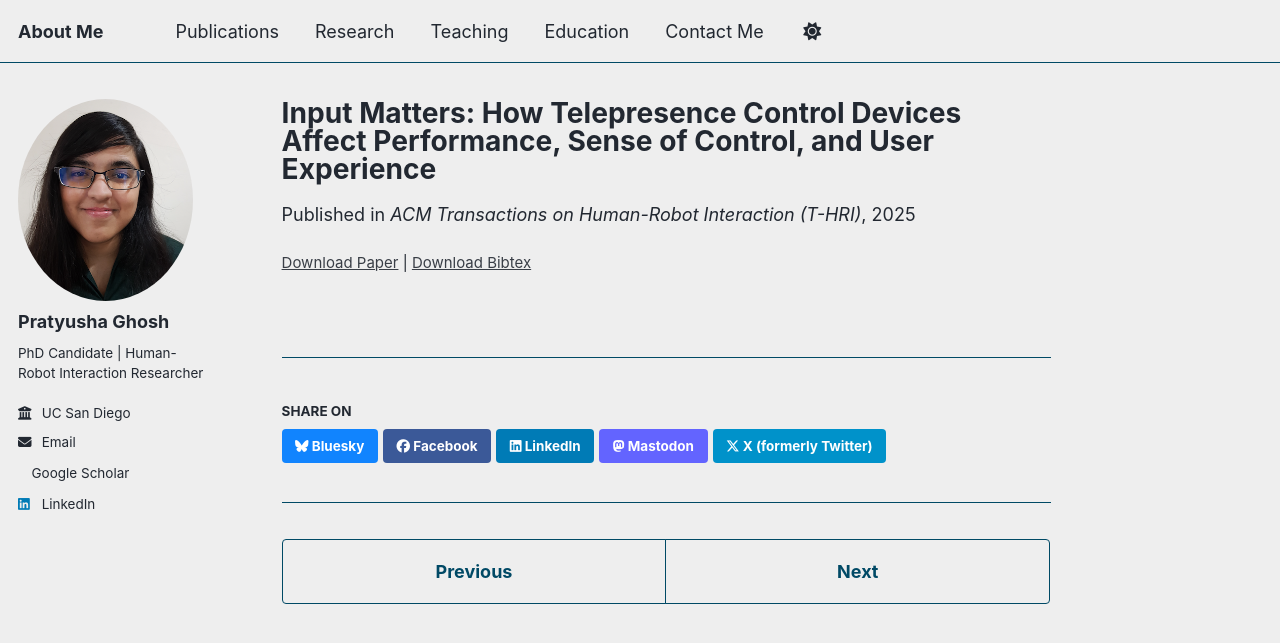
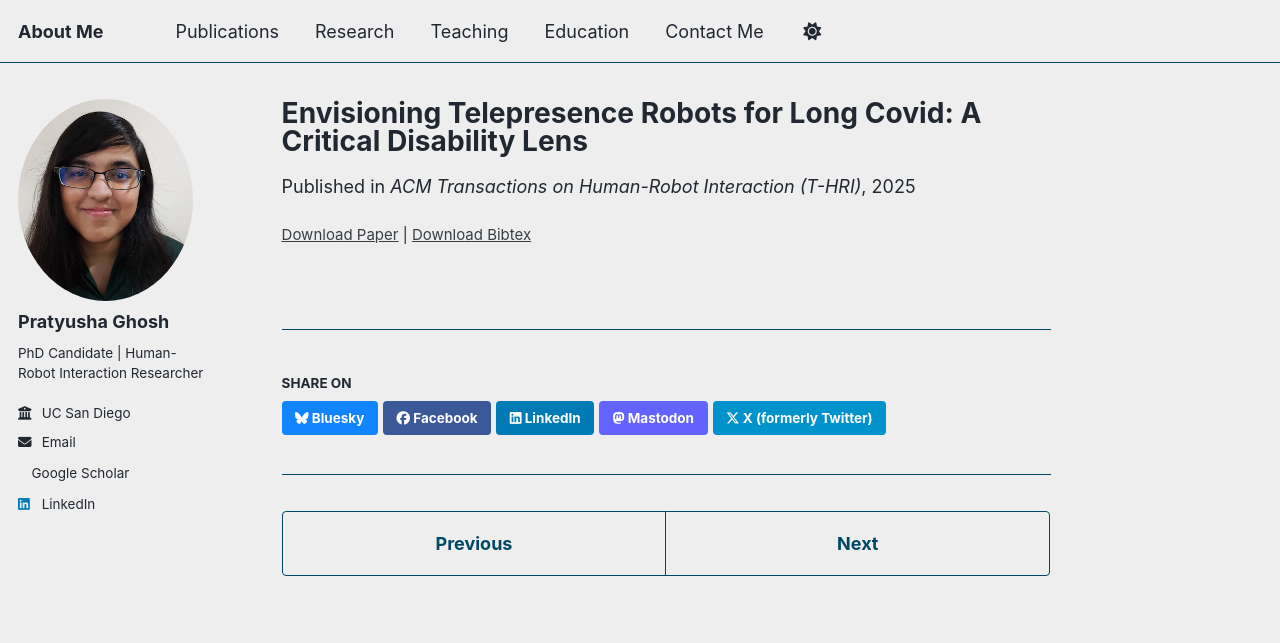
Before and after one commit to pratyusha-g/pratyusha-g.github.io, a Jekyll site: the page built from _publications/2015-09-18-Envisioning-Telepresence-LC.md, in a window 1280 px wide. Shown: the top 643 px of the page. Built offline with Jekyll 4.4.1, drawn with Linux system fonts in a browser that asks for light colours; a style sheet for code colours, icons or effects is not loaded.

Commit message:
Update 2015-09-18-Envisioning-Telepresence-LC.md

```diff
--- a/_publications/2015-09-18-Envisioning-Telepresence-LC.md
+++ b/_publications/2015-09-18-Envisioning-Telepresence-LC.md
@@ -1,5 +1,5 @@
 ---
-title: "Input Matters: How Telepresence Control Devices Affect Performance, Sense of Control, and User Experience"
+title: "Envisioning Telepresence Robots for Long Covid: A Critical Disability Lens"
 collection: publications
 category: conference_journal
 permalink: /publication/2025-09-18-Envisioning-Telepresence-LC
```
